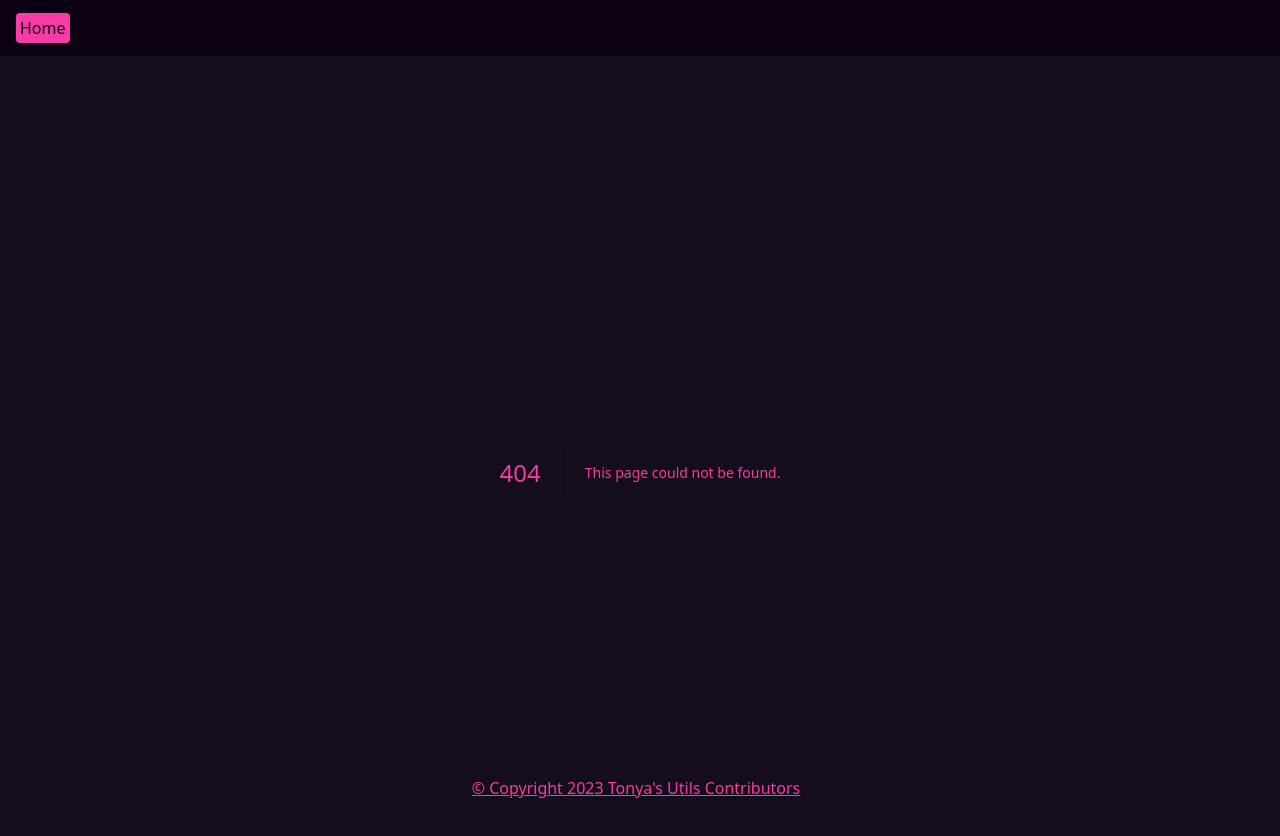
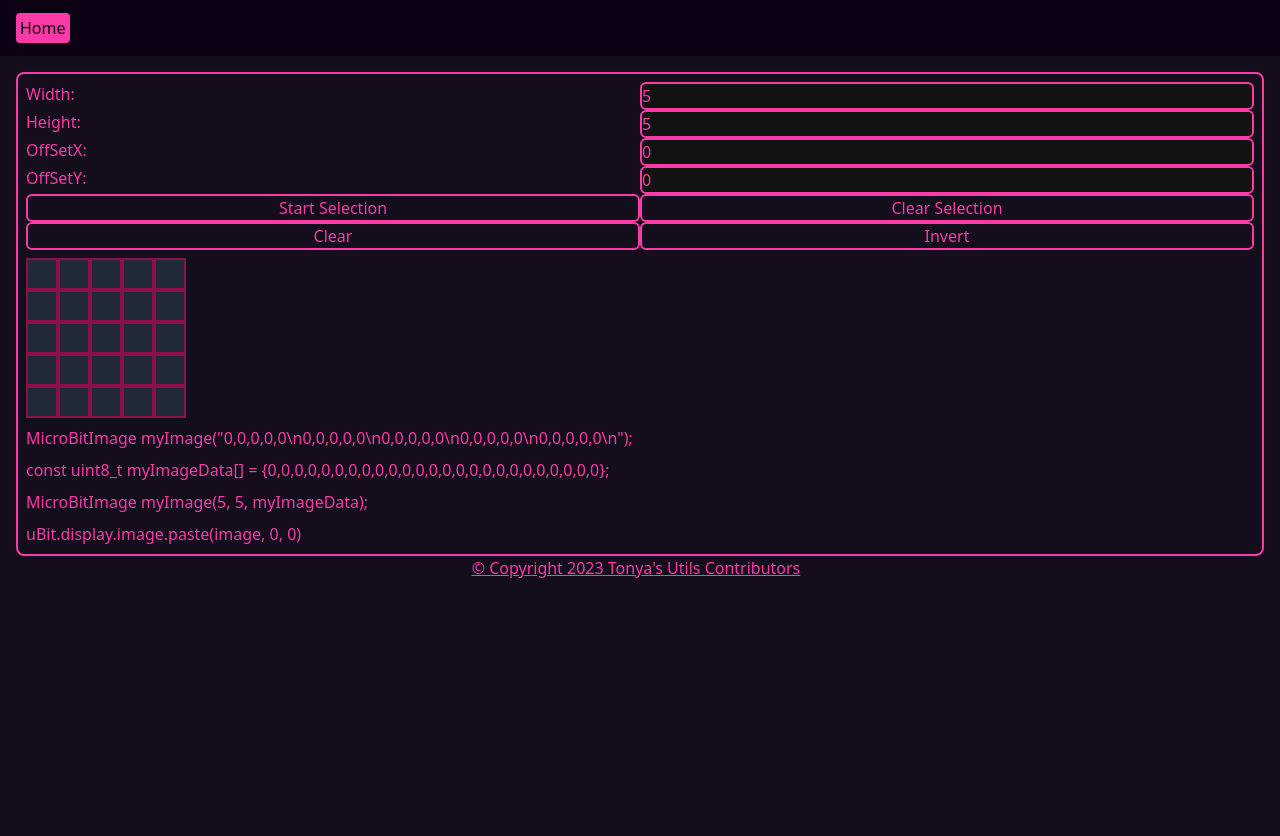
Before and after one commit to tonyaellie/tonya-utils, a Next.js app: page /imagecreator in a window 1280 px wide. Before the commit this address had no page. Shown: the top 836 px of the page. After the commit the page ends 800 px from the top, so only its background shows below. Built offline with nearby package versions, Linux system fonts and the light colour scheme.

Commit message:
feat: add image creator

```diff
--- /dev/null
+++ b/src/app/imagecreator/ImageCreator.tsx
@@ -0,0 +1,316 @@
+'use client';
+
+import { useState } from 'react';
+
+const NumberInput = ({
+  value,
+  setValue,
+  min,
+  max,
+}: {
+  value: number;
+  setValue: (value: number) => void;
+  min?: number;
+  max?: number;
+}) => {
+  const [internalValue, setInternalValue] = useState(value.toString());
+  const onChange = (e: React.ChangeEvent<HTMLInputElement>) => {
+    const cleanedValue = e.target.value.replace(/[^0-9-]/g, '');
+    if (
+      (cleanedValue[0] !== '-' && cleanedValue.includes('-')) ||
+      cleanedValue.split('-').length > 2
+    )
+      return;
+
+    const parsedValue = parseInt(cleanedValue);
+    if (
+      !isNaN(parsedValue) &&
+      (min === undefined || parsedValue >= min) &&
+      (max === undefined || parsedValue <= max)
+    ) {
+      setValue(parsedValue);
+    }
+
+    setInternalValue(cleanedValue);
+  };
+  return (
+    <input
+      type="text"
+      value={internalValue}
+      onChange={onChange}
+      className="rounded-md border-2 border-primary-500"
+    />
+  );
+};
+
+const CopyText = ({ text }: { text: string }) => {
+  return (
+    <div
+      className="m-2 cursor-pointer break-words"
+      onClick={() => {
+        navigator.clipboard.writeText(text);
+      }}
+    >
+      {text}
+    </div>
+  );
+};
+
+const ImageCreator = () => {
+  const [height, setHeight] = useState(5);
+  const [width, setWidth] = useState(5);
+  const [offSetX, setOffSetX] = useState(0);
+  const [offSetY, setOffSetY] = useState(0);
+
+  const [selection, setSelection] = useState<{
+    x: number;
+    y: number;
+    width?: number;
+    height?: number;
+  }>();
+
+  const [selectionStarted, setSelectionStarted] = useState(false);
+
+  const [image, setImage] = useState(() => {
+    const initialStates = Array.from({ length: height }, () =>
+      Array.from({ length: width }, () => false)
+    );
+    return initialStates;
+  });
+
+  const setHeightChanges = (newHeight: number) => {
+    if (newHeight < height) {
+      for (let i = 0; i < height - newHeight; i++) {
+        if (image[newHeight + i]?.includes(true)) return;
+      }
+    }
+
+    setImage((prevImage) => {
+      if (newHeight > height) {
+        return [
+          ...prevImage,
+          ...Array.from({ length: newHeight - height }, () =>
+            Array.from({ length: width }, () => false)
+          ),
+        ];
+      }
+      return prevImage.slice(0, newHeight);
+    });
+    setHeight(newHeight);
+  };
+
+  const setWidthChange = (newWidth: number) => {
+    if (newWidth < 5) return;
+
+    if (newWidth < width) {
+      for (let i = 0; i < height; i++) {
+        for (let j = 0; j < width - newWidth; j++) {
+          if (image[i]![newWidth + j]) return;
+        }
+      }
+    }
+
+    setImage((prevImage) => {
+      if (newWidth > width) {
+        return prevImage.map((row) => [
+          ...row,
+          ...Array.from({ length: newWidth - width }, () => false),
+        ]);
+      }
+      return prevImage.map((row) => row.slice(0, newWidth));
+    });
+    setWidth(newWidth);
+  };
+
+  const inDisplay = (x: number, y: number) =>
+    y >= -offSetY && y < -offSetY + 5 && x >= -offSetX && x < -offSetX + 5;
+
+  const inSelection = (x: number, y: number) =>
+    selection &&
+    selection.width &&
+    selection.height &&
+    x >= selection.x &&
+    x < selection.x + selection.width &&
+    y >= selection.y &&
+    y < selection.y + selection.height;
+
+  return (
+    <div className="w-full rounded-lg border-2 border-primary-500">
+      <div className="grid grid-cols-2 m-2">
+        <label htmlFor="height">Width:</label>
+        <NumberInput value={width} setValue={setWidthChange} min={5} max={30} />
+        <label htmlFor="width">Height:</label>
+        <NumberInput
+          value={height}
+          setValue={setHeightChanges}
+          min={5}
+          max={30}
+        />
+        <label htmlFor="offSetX">OffSetX:</label>
+        <NumberInput
+          value={offSetX}
+          setValue={setOffSetX}
+          min={-width}
+          max={width}
+        />
+        <label htmlFor="offSetY">OffSetY:</label>
+        <NumberInput
+          value={offSetY}
+          setValue={setOffSetY}
+          min={-height}
+          max={height}
+        />
+
+        <button
+          onClick={() => {
+            setSelection(undefined);
+            setSelectionStarted(true);
+          }}
+          className={`rounded-md border-2 border-primary-500 px-2 ${
+            selectionStarted ? 'bg-primary-950' : 'bg-amethyst-1'
+          }`}
+        >
+          Start Selection
+        </button>
+
+        <button
+          onClick={() => {
+            setSelection(undefined);
+            setSelectionStarted(false);
+          }}
+          className={`rounded-md border-2 border-primary-500 px-2`}
+        >
+          Clear Selection
+        </button>
+
+        <button
+          onClick={() => {
+            if (selection && selection.width && selection.height) {
+              setImage((prevImage) => {
+                const newImage = [...prevImage];
+                for (let i = 0; i < selection.height!; i++) {
+                  for (let j = 0; j < selection.width!; j++) {
+                    newImage[selection.y + i]![selection.x + j] = false;
+                  }
+                }
+                return newImage;
+              });
+            } else {
+              setImage((prevImage) =>
+                prevImage.map((row) => row.map(() => false))
+              );
+            }
+          }}
+          className="rounded-md border-2 border-primary-500 px-2"
+        >
+          Clear
+        </button>
+
+        <button
+          onClick={() => {
+            if (selection && selection.width && selection.height) {
+              setImage((prevImage) => {
+                return prevImage.map((row, i) =>
+                  row.map((val, j) => {
+                    if (inSelection(j, i)) return !val;
+                    return val;
+                  })
+                );
+              });
+            } else {
+              setImage((prevImage) =>
+                prevImage.map((row) => row.map((val) => !val))
+              );
+            }
+          }}
+          className="rounded-md border-2 border-primary-500 px-2"
+        >
+          Invert
+        </button>
+      </div>
+
+      <div className="m-2 flex flex-col">
+        {Array.from({ length: height }).map((_, i) => (
+          <div key={i} className="flex flex-row">
+            {Array.from({ length: width }).map((_, j) => (
+              <label
+                key={`${i}-${j}`}
+                className={`h-8 w-8 border-2 ${
+                  image[i]![j] ? 'bg-primary-500' : 'bg-gray-800'
+                } ${
+                  // check if within 5x5 from top left corner, offset by offSetX and offSetY
+                  inDisplay(j, i) && inSelection(j, i)
+                    ? 'border-blue-900'
+                    : inDisplay(j, i)
+                    ? 'border-primary-900'
+                    : inSelection(j, i)
+                    ? 'border-blue-500'
+                    : 'border-amethyst-1'
+                }`}
+                htmlFor={`${i}-${j}-checkbox`}
+              >
+                <input
+                  id={`${i}-${j}-checkbox`}
+                  type="checkbox"
+                  hidden
+                  checked={image[i]![j]}
+                  onChange={(e) => {
+                    if (selectionStarted) {
+                      if (!selection) {
+                        setSelection({
+                          x: j,
+                          y: i,
+                        });
+                      } else {
+                        setSelection({
+                          ...selection,
+                          width: j - selection.x + 1,
+                          height: i - selection.y + 1,
+                        });
+                        setSelectionStarted(false);
+                      }
+                      return;
+                    }
+                    const newImage = image.map((row, rowIndex) => {
+                      if (rowIndex !== i) return row;
+                      return row.map((col, colIndex) => {
+                        if (colIndex !== j) return col;
+                        return !col;
+                      });
+                    });
+                    setImage(newImage);
+                  }}
+                />
+              </label>
+            ))}
+          </div>
+        ))}
+      </div>
+      <CopyText
+        text={`MicroBitImage myImage("${image
+          .map((row) => row.map((col) => (col ? '255' : '0')).join(','))
+          .join('\\n')}\\n");`}
+      />
+      <CopyText
+        text={`const uint8_t myImageData[] = {${image
+          .map((row) => row.map((col) => (col ? '255' : '0')).join(','))
+          .join(',')}};`}
+      />
+      <CopyText
+        text={`MicroBitImage myImage(${width}, ${height}, myImageData);`}
+      />
+      <div
+        className="m-2 cursor-pointer break-words"
+        onClick={() => {
+          navigator.clipboard.writeText(
+            `uBit.display.image.paste(image, ${offSetX}, ${offSetY})`
+          );
+        }}
+      >
+        {`uBit.display.image.paste(image, ${offSetX}, ${offSetY})`}
+      </div>
+    </div>
+  );
+};
+
+export default ImageCreator;
--- /dev/null
+++ b/src/app/imagecreator/page.tsx
@@ -0,0 +1,14 @@
+import type { Metadata } from 'next';
+
+import ImageCreator from './ImageCreator';
+
+export const metadata: Metadata = {
+  title: 'Micro:Bit Image Creator',
+  description: 'Create images for the Micro:Bit in C++',
+};
+
+const ImageCreatorPage = () => {
+  return <ImageCreator />;
+};
+
+export default ImageCreatorPage;
--- a/src/app/layout.tsx
+++ b/src/app/layout.tsx
@@ -28,7 +28,7 @@ const RootLayout = ({
             </Link>
           </header>
           <main className="px-4 pt-4">{children}</main>
-          <footer className="absolute bottom-0 left-0 right-0 flex justify-center">
+          <footer className="flex justify-center">
             <Link
               // make this be at bottom of scroll or bottom of screen whichever is lower
               className="pr-2 underline"
--- a/src/app/page.tsx
+++ b/src/app/page.tsx
@@ -15,7 +15,7 @@ type CustomLinkProps = {
 const CustomLink: React.FC<CustomLinkProps> = ({ name }) => {
   return (
     <Link
-      href={`/${name.toLocaleLowerCase()}`}
+      href={`/${name.replaceAll(' ', '').toLocaleLowerCase()}`}
       className="border-t border-primary-500 px-2 py-1 capitalize hover:bg-primary-500 hover:text-amethyst-1"
     >
       {name}
@@ -38,6 +38,7 @@ const Home: NextPage = () => {
       <CustomLink name="colour" />
       <CustomLink name="char" />
       <CustomLink name="case" />
+      <CustomLink name="image creator" />
     </div>
   );
 };
```
